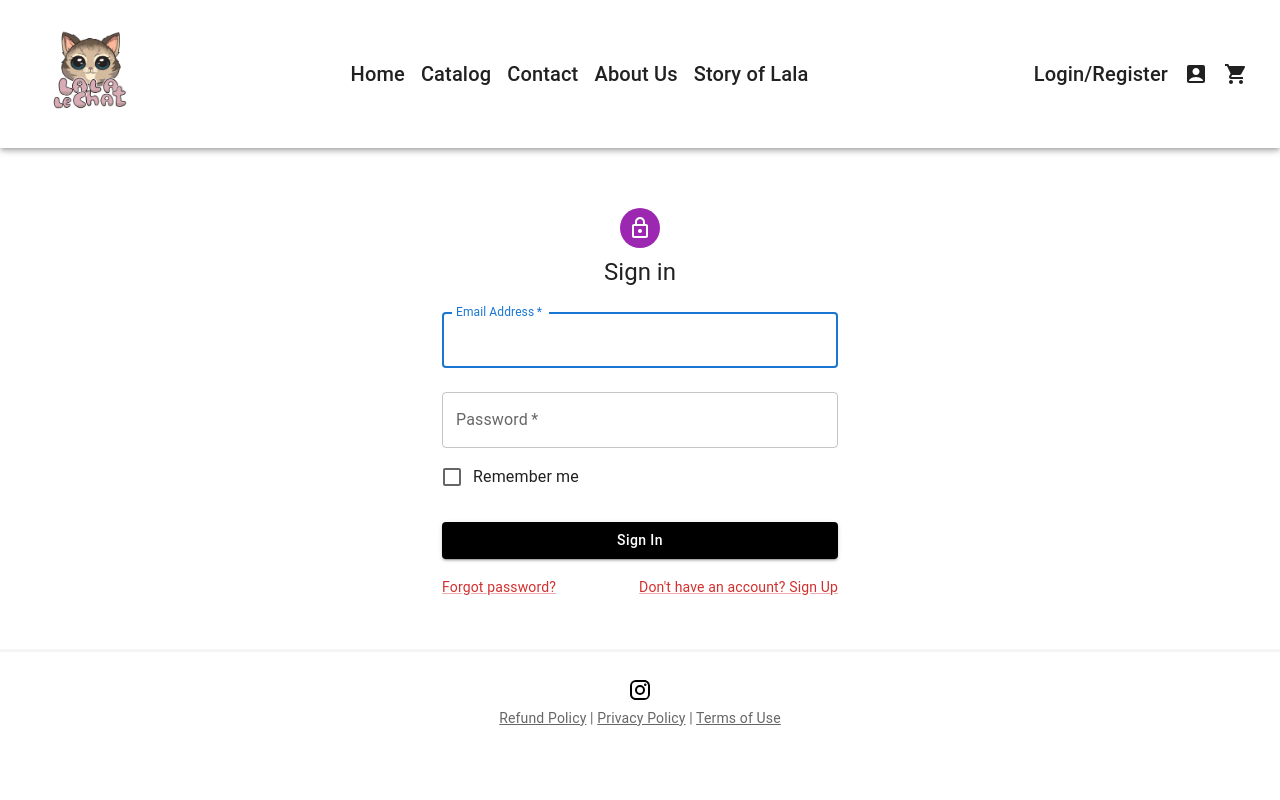
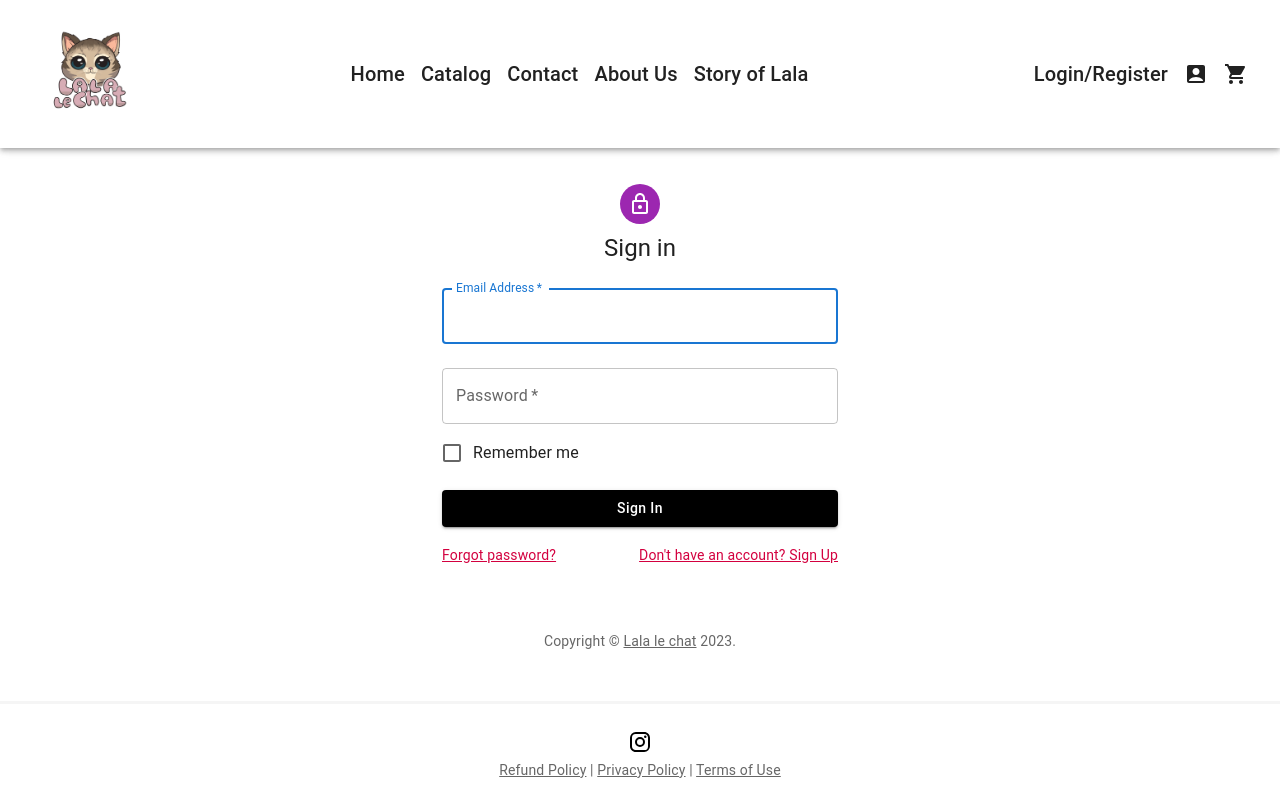
Before and after one commit to ahkoklol/ig3-projet-web-front, a React (Create React App) app: page /login in a window 1280 px wide. Built offline with nearby package versions, Linux system fonts and the light colour scheme.

Commit message:
login back to before

```diff
--- a/src/pages/Login/Login.jsx
+++ b/src/pages/Login/Login.jsx
@@ -21,12 +21,12 @@ function SignIn() {
   const { updateSessionID } = useContext(SessionContext);
   const [email, setEmail] = useState('');
   const [password, setPassword] = useState('');
-  const [isLoggedIn, setIsLoggedIn] = useState(false);
-  const [orderDetailsID, setOrderDetailsID] = useState('');
+  const [isLoggedIn, setIsLoggedIn] = useState(false); // Add this line to define the isLoggedIn state
 
   useEffect(() => {
+    // Check if the user is already logged in on component mount
     checkLoginStatus();
-  }, []);
+  }, []); // Empty dependency array to run the effect only once
 
   const checkLoginStatus = () => {
     const token = localStorage.getItem('token');
@@ -35,7 +35,6 @@ function SignIn() {
       const userID = decodedToken.idUser;
       updateSessionID(decodedToken.sessionID);
       setIsLoggedIn(true);
-      createOrderDetails(userID); // Call the function to create order details
     }
   };
 
@@ -59,11 +58,11 @@ function SignIn() {
             const token = response.data.token;
             const decodedToken = jwt_decode(token);
             const userID = decodedToken.idUser;
-            updateSessionID(response.data.sessionID);
-            localStorage.setItem('token', token);
+            updateSessionID(response.data.sessionID); // Update the session ID using the context function
+            localStorage.setItem('token', token); // Store the token in local storage
             toast.success('Welcome back ' + email + ' !');
-            createShoppingSession(userID);
-            setIsLoggedIn(true);
+            createShoppingSession(userID); // Call the function to create the shopping session
+            setIsLoggedIn(true); // Set isLoggedIn to true on successful login
           } else {
             console.log('Login failed');
             toast.error('Something went wrong when logging in');
@@ -76,10 +75,13 @@ function SignIn() {
 
   const createShoppingSession = async (userID) => {
     try {
-      const response = await axios.post(`${process.env.REACT_APP_API_URL}/shoppingSession`, {
+      const response = await axios.post(
+        `${process.env.REACT_APP_API_URL}/shoppingSession`,
+        {
           userID: userID,
-        total: 0,
-      });
+          total: 0, // Replace with the actual total value if applicable
+        }
+      );
 
       if (response.status === 201) {
         console.log('Shopping session created successfully');
@@ -97,14 +99,16 @@ function SignIn() {
 
   const createOrderDetails = async (userID) => {
     try {
-      const response = await axios.post(`${process.env.REACT_APP_API_URL}/orderDetails`, {
+      const response = await axios.post(
+        `${process.env.REACT_APP_API_URL}/orderDetails`,
+        {
           userID: userID,
-        price: 0,
-      });
+          price: 0, // Replace with the actual price value if applicable
+        }
+      );
 
       if (response.status === 201) {
         console.log('Order details created successfully');
-        setOrderDetailsID(response.data.OrderDetailsID);
         // Handle the successful creation of order details
       } else {
         console.log('Error creating order details');
@@ -116,21 +120,44 @@ function SignIn() {
     }
   };
 
+  const handleLogout = () => {
+    // Clear the session data and logged-in state
+    localStorage.removeItem('token');
+    updateSessionID('');
+    setIsLoggedIn(false);
+    toast.success('Logged out successfully');
+  };
+
   const theme = createTheme();
 
   return (
     <ThemeProvider theme={theme}>
-      <Container component="main" maxWidth="xs">
+      <Container component="main" maxWidth="xs" sx={{ marginBottom: '50px' }}>
         <CssBaseline />
         <Box
           sx={{
-            marginTop: '200px',
+            marginTop: 22,
             display: 'flex',
             flexDirection: 'column',
             alignItems: 'center',
-            marginBottom: '50px',
           }}
         >
+          {isLoggedIn ? (
+            <>
+              <Typography component="h1" variant="h5">
+                Welcome back!
+              </Typography>
+              <Button
+                onClick={handleLogout}
+                variant="contained"
+                color="secondary"
+                sx={{ mt: 2 }}
+              >
+                Logout
+              </Button>
+            </>
+          ) : (
+            <>
               <Avatar sx={{ m: 1, bgcolor: 'secondary.main' }}>
                 <LockOutlinedIcon />
               </Avatar>
@@ -162,23 +189,47 @@ function SignIn() {
                   control={<Checkbox value="remember" color="primary" />}
                   label="Remember me"
                 />
-            <Button type="submit" fullWidth variant="contained" sx={{ mt: 3, mb: 2 }} style={{ backgroundColor: 'black', color: 'white', textTransform:'none' }}>
+                <Button
+                  type="submit"
+                  fullWidth
+                  variant="contained"
+                  sx={{ mt: 2, mb: 2 }}
+                  style={{ backgroundColor: 'black', color: 'white', textTransform: 'none' }}
+                >
                   Sign In
                 </Button>
                 <Grid container>
                   <Grid item xs>
-                <Link href="" variant="body2" color="error">
+                    <Link
+                      href="#"
+                      variant="body2"
+                      style={{ color: '#d3003f', textDecorationColor: '#d3003f' }}
+                    >
                       Forgot password?
                     </Link>
                   </Grid>
                   <Grid item>
-                <Link href="/register" variant="body2" color="error">
+                    <Link
+                      href="/register"
+                      variant="body2"
+                      style={{ color: '#d3003f', textDecorationColor: '#d3003f' }}
+                    >
                       {"Don't have an account? Sign Up"}
                     </Link>
                   </Grid>
                 </Grid>
               </Box>
+            </>
+          )}
         </Box>
+        <Typography variant="body2" color="text.secondary" align="center" sx={{ mt: 8, mb: 4 }}>
+          {'Copyright © '}
+          <Link color="inherit" href="https://mui.com/">
+            Lala le chat
+          </Link>{' '}
+          {new Date().getFullYear()}
+          {'.'}
+        </Typography>
       </Container>
     </ThemeProvider>
   );
```
Lines whose indentation alone changed are shown as unchanged.
